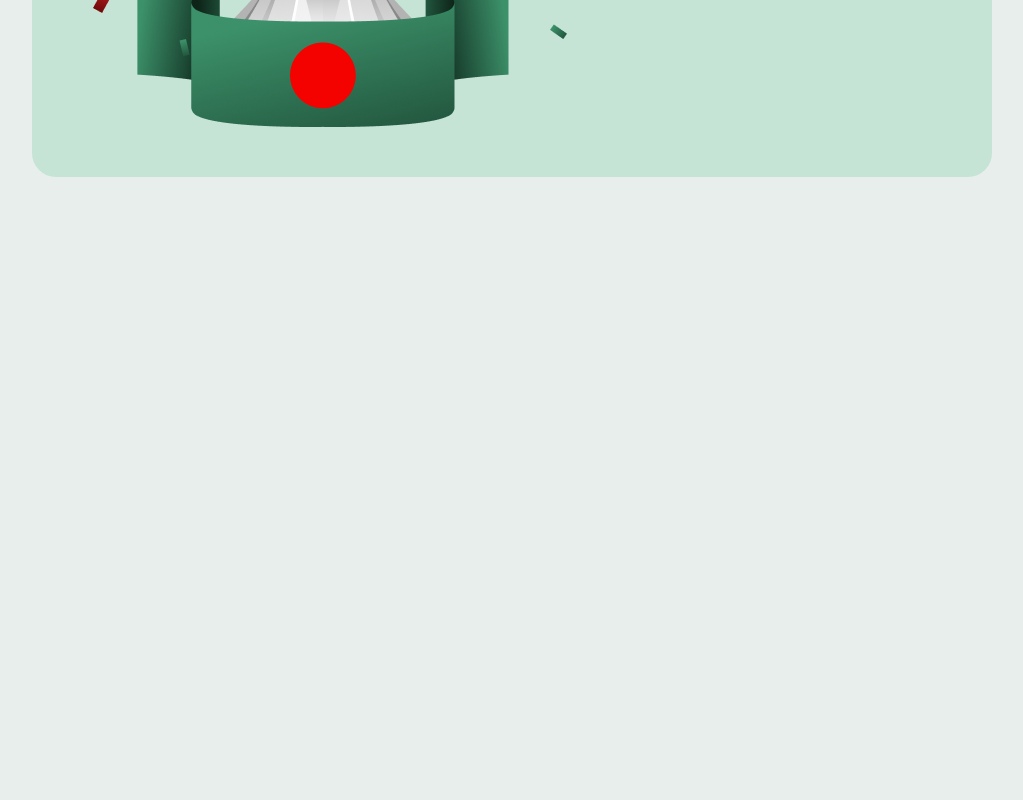
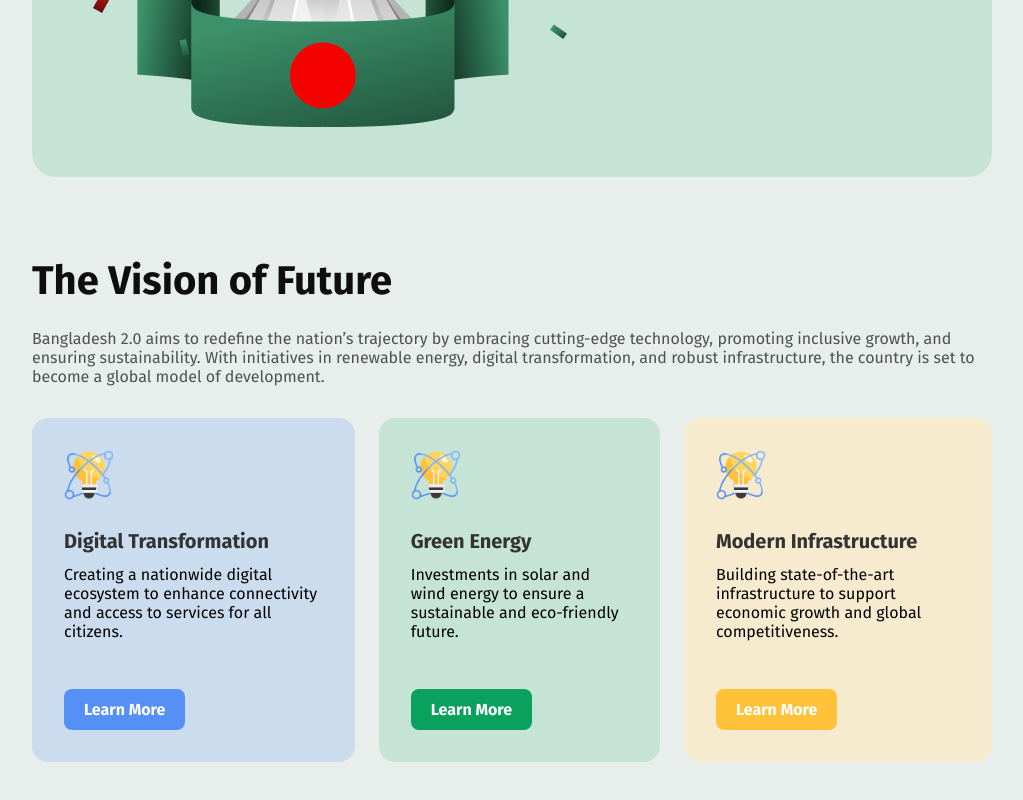
Before and after one commit to STNihal/B11A1--assignment-1-main-Web11-STN, a plain HTML site: page index.html in a window 1280 px wide. Shown: the part 1049-1849 px from the top of the page, without its empty margins (128-1151 px from the left). Before the commit the page ends 1306 px from the top, so only its background shows below. Drawn offline with Linux system fonts and the light colour scheme.

Commit message:
added the vision

```diff
--- a/index.html
+++ b/index.html
@@ -25,3 +25,30 @@
             <img class="bannerPic" src="assets/hero.png" alt="National Monument">
 
     </header>
+
+    <!-- banner end vision start -->
+     <div class="art1">
+        <h1 id="title2">The Vision of Future</h1>
+        <p id="content2">Bangladesh 2.0 aims to redefine the nation’s trajectory by embracing cutting-edge technology, promoting inclusive growth, and ensuring sustainability. With initiatives in renewable energy, digital transformation, and robust infrastructure, the country is set to become a global model of development.</p>
+</div>
+
+<article class="vis">
+    <div class="vision" id="vis1">
+        <img src="assets/card-icon.png" alt="card-icon">
+        <h4>Digital Transformation</h4>
+        <p>Creating a nationwide digital ecosystem to enhance connectivity and access to services for all citizens.</p>
+        <a class="btnVis" href="">Learn More</a>
+    </div>
+    <div class="vision" id="vis2">
+        <img src="assets/card-icon.png" alt="card-icon">
+        <h4>Green Energy</h4>
+        <p>Investments in solar and wind energy to ensure a sustainable and eco-friendly future.</p>
+        <a class="btnVis" href="">Learn More</a>
+    </div>
+    <div class="vision" id="vis3">
+        <img src="assets/card-icon.png" alt="card-icon">
+        <h4>Modern Infrastructure</h4>
+        <p>Building state-of-the-art infrastructure to support economic growth and global competitiveness.</p>
+        <a class="btnVis" href="">Learn More</a>
+    </div>
+</article>
--- a/style.css
+++ b/style.css
@@ -95,3 +95,107 @@ font-family: Fira Sans;
 padding-right: 60px;
 padding-left: 60px;
 }
+
+/* vis start */
+
+.art1{
+    margin: 0px 160px 32px;
+}
+
+#title2{
+    color: rgb(14, 14, 14);
+    font-size: 40px;
+    margin-bottom: 24px;
+}
+
+#content2{
+    color: rgba(14, 14, 14, 0.7);
+font-size: 16px;
+font-weight: 400;
+}
+
+.vis{
+    display: flex;
+    margin: 0px 160px;
+    justify-content: space-between;
+    gap: 24px;
+    margin-bottom: 48px;
+}
+
+.vision {
+    background-color: #000000;
+    border-radius: 16px;
+    text-align: left;
+    padding: 32px;
+    max-width: 410px;
+}
+
+/* box bg col */
+#vis1 {
+    border-radius: 16px;
+    background-color: rgba(84, 144, 245, 0.2);
+}
+#vis2 {
+    border-radius: 16px;
+background-color: rgb(198, 228, 214);
+}
+#vis3 {
+    border-radius: 16px;
+background-color: rgb(247, 235, 207);
+}
+
+/* inside */
+.vision img {
+    width: 50px;
+    margin-bottom: 25px;
+}
+
+.vision h4 {
+    color: #333;
+    font-size: 20px;
+    margin-bottom: 12px;
+}
+
+.vision p {
+    font-size: 16px;
+    margin-bottom: 48px;
+}
+
+.btnVis {
+    display: inline-block;
+    background-color: #007BFF;
+    color: #fff;
+    padding: 11px 20px;
+    border-radius: 8px;
+    text-decoration: none;
+    font-weight: bold;
+}
+/* Learn more */
+#vis1 .btnVis {
+    border-radius: 8px;
+background-color: rgb(84, 144, 245);
+}
+
+#vis2 .btnVis {
+    border-radius: 8px;
+background-color: rgb(9, 161, 92);
+}
+
+#vis3 .btnVis {
+    border-radius: 8px;
+background-color: rgb(255, 194, 57);
+}
+
+
+#vis1 .btnVis:hover {
+    color: rgb(84, 144, 245);
+    background-color: #3e0202;
+}
+#vis2 .btnVis:hover {
+    color: rgb(9, 161, 92);
+    background-color: #3e0202;
+}
+#vis3 .btnVis:hover {
+    color: rgb(255, 194, 57);
+    background-color: #3e0202;
+}
```
Lines whose indentation alone changed are shown as unchanged.
